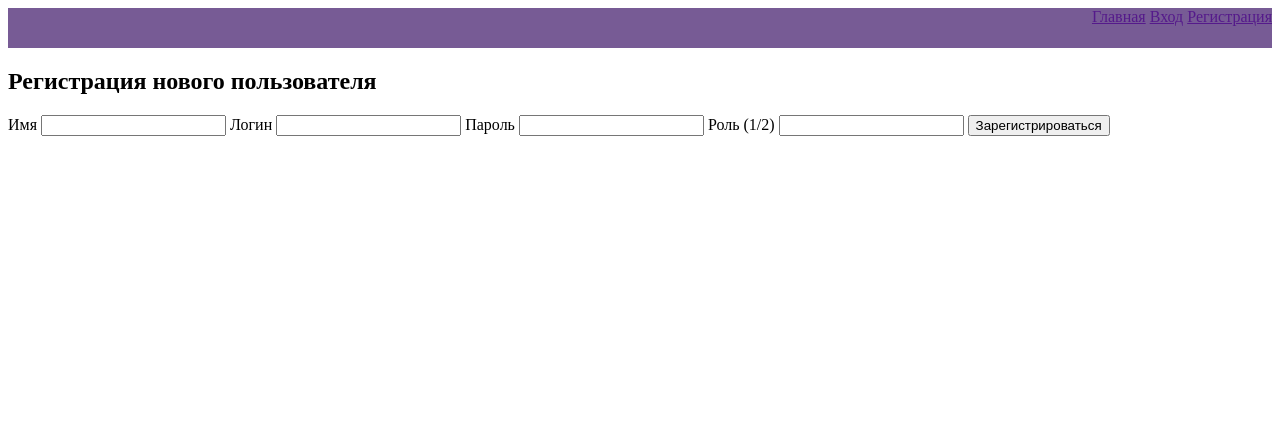
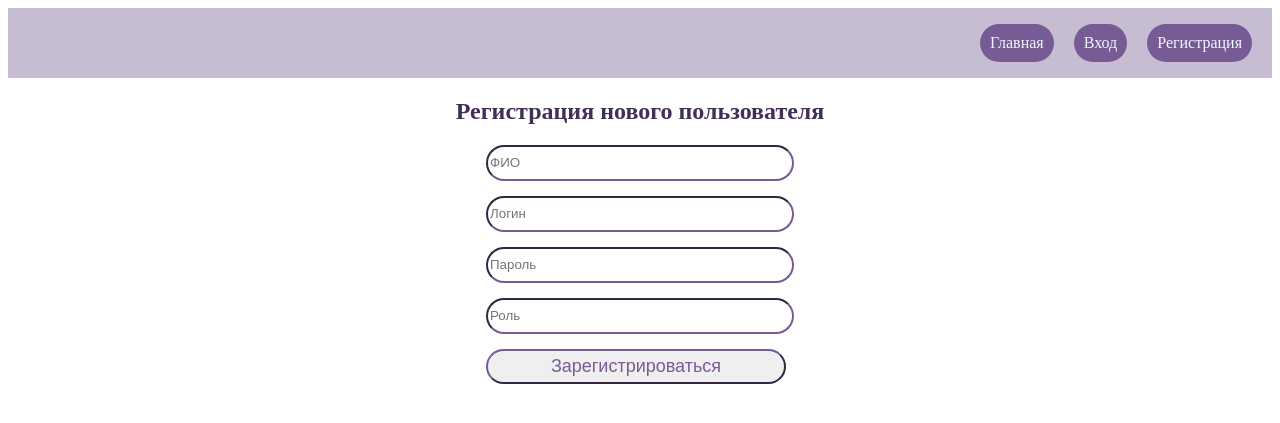
Before and after one commit to alPumpur/pr_back_1, a PHP site: template views/site/signup.php in a window 1280 px wide. Shown: the top 423 px of the page. Run offline with PHP 8.4, Linux system fonts and the light colour scheme; the template is opened without the code that fills it, so the values that code supplies are empty.

Commit message:
дизайн проекта

```diff
--- a/config/db.php
+++ b/config/db.php
@@ -9,3 +9,7 @@ return [
     'collation' => 'utf8_unicode_ci',
     'prefix' => '',
 ];
+
+// 'database' => 'phmpdytn_m1',
+// 'username' => 'phmpdytn',
+// 'password' => 'BycyTt',
--- a/config/path.php
+++ b/config/path.php
@@ -2,6 +2,8 @@
 return [
     //Адрес относительно домена
     'root' => '',
+    //'root' => 'test',
+
     //Настройка директории с маршрутами
     'routes' => 'routes',
     //Настройка директории с представлениями
--- a/public/css/style.css
+++ b/public/css/style.css
@@ -1,5 +1,66 @@
 .nav{
-    text-align: end;
+    background-color: #c7bdd3;
+    height: 70px;
+    display: flex;
+    justify-content: flex-end;
+    gap: 20px;
+    align-items: center;
+    padding-right: 20px;
+}
+
+.text-nav{
+    color: aliceblue;
+    text-decoration: none;
     background-color: #775b95;
-    height: 40px;
+    padding: 10px 10px 10px 10px;
+    border-radius: 25px;
 }
+
+.text-nav:hover{
+    color: #c6c2ca;
+}
+
+.block{
+    display: flex;
+    justify-content: center;
+    gap: 100px;
+}
+
+.text-title{
+    display: flex;
+    justify-content: center;
+    color: #422f57;
+}
+
+.form{
+    display: flex;
+    flex-direction: column;
+    align-items: center;
+}
+
+.form-text{
+    display: flex;
+    flex-direction: column;
+}
+
+.button{
+    max-width: 300px;
+    height: 35px;
+    color: #775b95;
+    font-size: 18px;
+    border-radius: 25px;
+    border-color: #775b95;
+}
+
+.button:hover{
+    background-color: #e5def0;
+}
+
+
+.input{
+    width: 300px;
+    height: 30px;
+    margin-bottom: 15px;
+    border-radius: 25px;
+    border-color: #775b95;
+}
--- a/views/layouts/main.php
+++ b/views/layouts/main.php
@@ -11,19 +11,19 @@
 <body>
 <header>
     <nav class="nav">
-        <a href="<?= app()->route->getUrl('/hello') ?>">Главная</a>
+        <a class="text-nav" href="<?= app()->route->getUrl('/hello') ?>">Главная</a>
         <?php
         if (!app()->auth::check()):
             ?>
-            <a href="<?= app()->route->getUrl('/login') ?>">Вход</a>
-            <a href="<?= app()->route->getUrl('/signup') ?>">Регистрация</a>
+            <a class="text-nav" href="<?= app()->route->getUrl('/login') ?>">Вход</a>
+            <a class="text-nav" href="<?= app()->route->getUrl('/signup') ?>">Регистрация</a>
         <?php
         else:
             ?>
-            <a href="<?= app()->route->getUrl('/doctor') ?>">Врачи</a>
-            <a href="<?= app()->route->getUrl('/patient') ?>">Пациенты</a>
-            <a href="<?= app()->route->getUrl('/visit') ?>">Записи к врачам</a>
-            <a href="<?= app()->route->getUrl('/logout') ?>">Выход (<?= app()->auth::user()->name ?>)</a>
+            <a class="text-nav" href="<?= app()->route->getUrl('/doctor') ?>">Врачи</a>
+            <a class="text-nav" href="<?= app()->route->getUrl('/patient') ?>">Пациенты</a>
+            <a class="text-nav" href="<?= app()->route->getUrl('/visit') ?>">Записи к врачам</a>
+            <a class="text-nav" href="<?= app()->route->getUrl('/logout') ?>">Выход (<?= app()->auth::user()->name ?>)</a>
         <?php
         endif;
         ?>
--- a/views/site/hello.php
+++ b/views/site/hello.php
@@ -1,2 +1,2 @@
 <!--<h2>--><?php //= $message ?? ''; ?><!--</h2>-->
-<h2>Добро пожаловать!</h2>
+<h2 class="text-title" style="font-size: 32px;">Добро пожаловать!</h2>
--- a/views/site/signup.php
+++ b/views/site/signup.php
@@ -1,9 +1,11 @@
-<h2>Регистрация нового пользователя</h2>
+<h2 class="text-title">Регистрация нового пользователя</h2>
 <h3><?= $message ?? ''; ?></h3>
-<form method="post">
-    <label>Имя <input type="text" name="name"></label>
-    <label>Логин <input type="text" name="login"></label>
-    <label>Пароль <input type="password" name="password"></label>
-    <label>Роль (1/2) <input type="text" name="role"></label>
-    <button>Зарегистрироваться</button>
+<div class="form" >
+<form class="form-text" method="post">
+    <label><input class="input" type="text" name="name" placeholder="ФИО"></label>
+    <label><input class="input" type="text" name="login" placeholder="Логин"></label>
+    <label><input class="input" type="password" name="password" placeholder="Пароль"></label>
+    <label><input class="input" type="text" name="role" placeholder="Роль"></label>
+    <button class="button">Зарегистрироваться</button>
+</div>
 </form>
```
Also changed, not shown: views/site/doctor.php (+6 -2 lines), views/site/login.php (+7 -5 lines), views/site/patient.php (+6 -2 lines), views/site/visit.php (+6 -2 lines).
